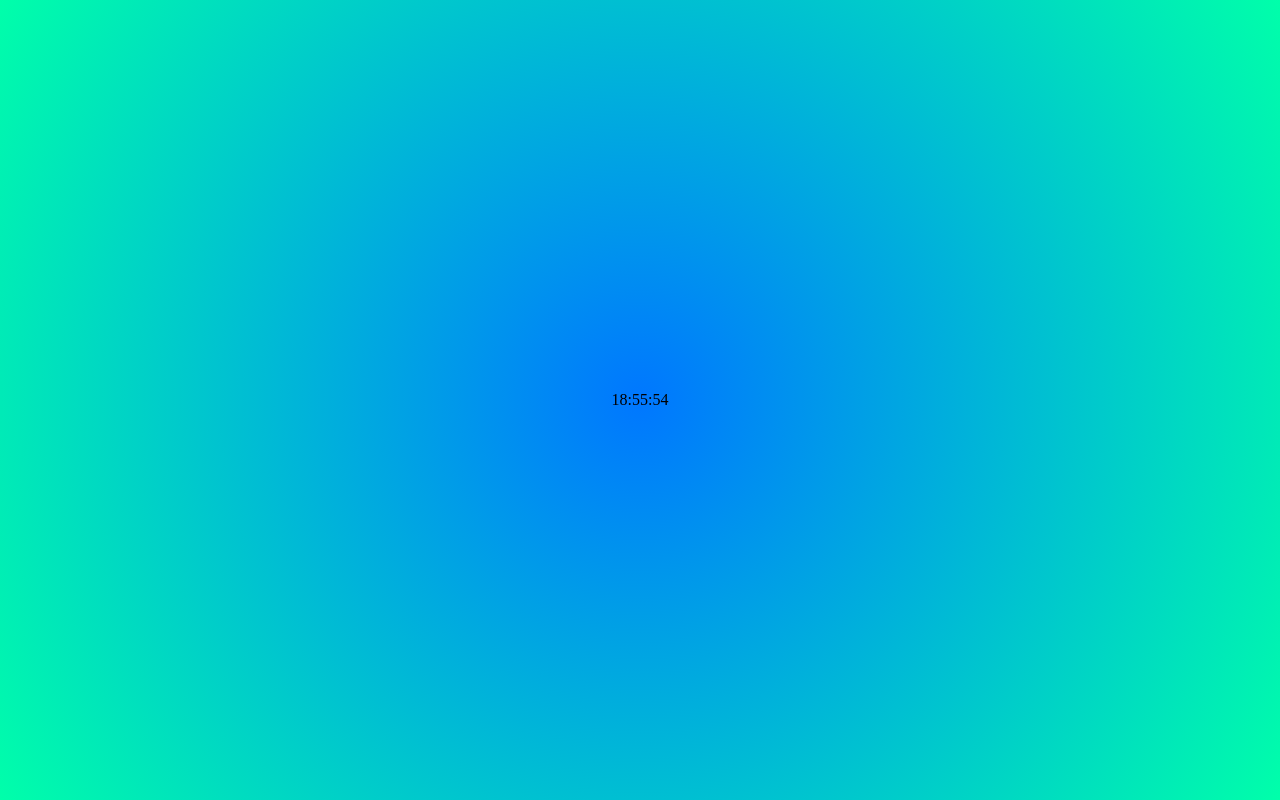
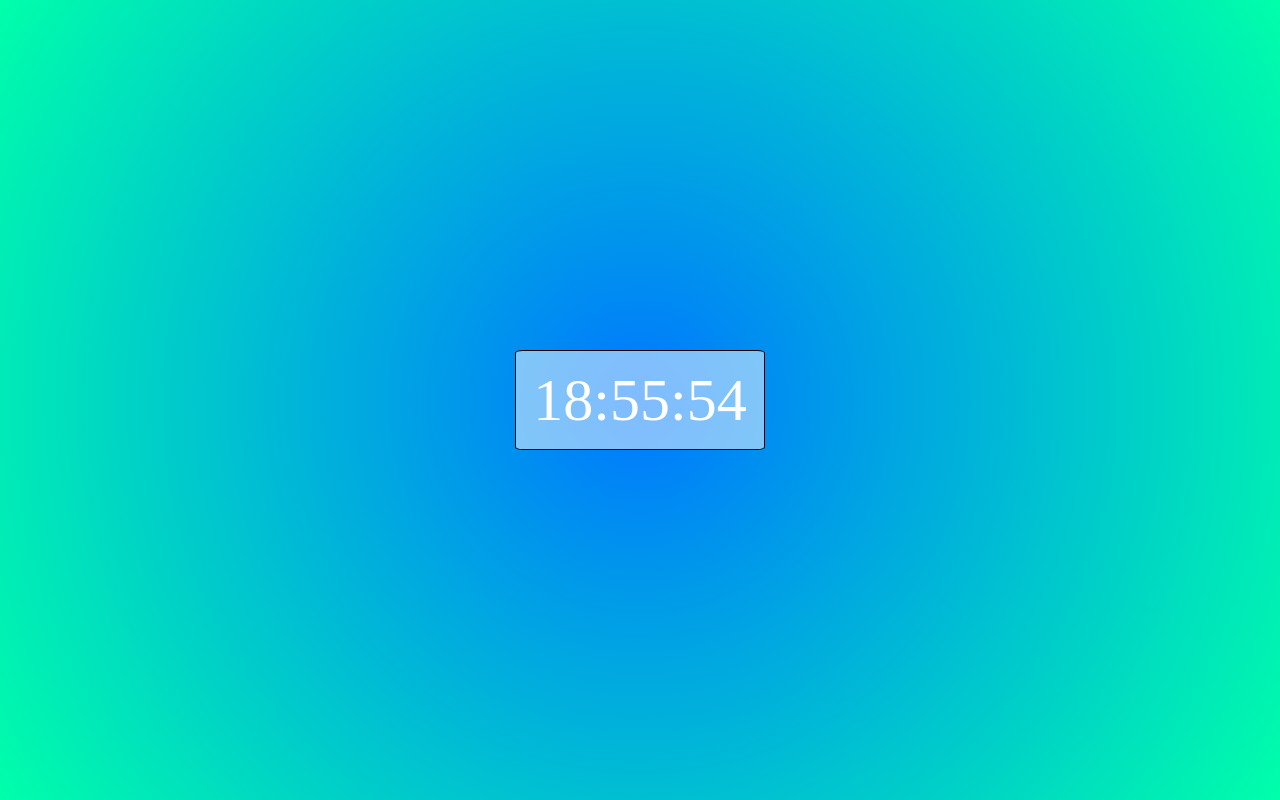
Before and after one commit to mayconbalves/beginner-javascript-projects, a plain HTML site: page digital-clock/index.html in a window 1280 px wide. Drawn offline with Linux system fonts and the light colour scheme.

Commit message:
chore(digital-clock): improvement clock

```diff
--- a/digital-clock/styles.css
+++ b/digital-clock/styles.css
@@ -16,3 +16,16 @@ body {
   align-items: center;
   height: 100vh;
 }
+
+.clock {
+  align-items: center;
+  background-color: rgba(255, 255, 255, 0.5);
+  border: 1px solid #000;
+  border-radius: 3%;
+  color: #fff;
+  display: flex;
+  font-size: 60px;
+  justify-content: center;
+  height: 100px;
+  width: 250px;
+}
```
